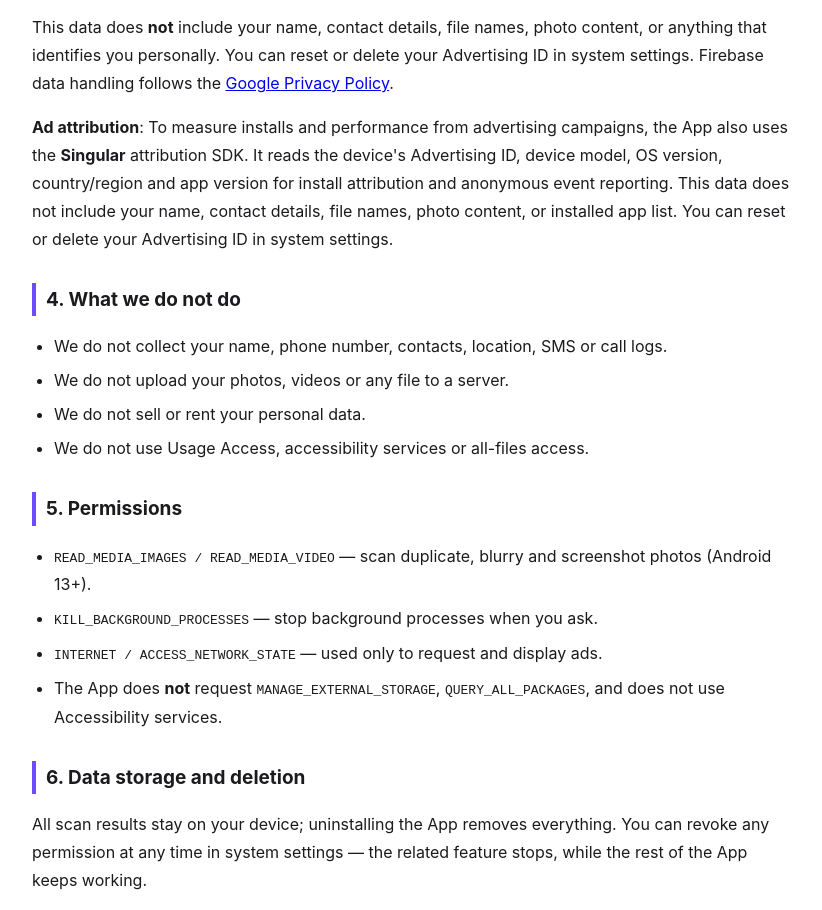
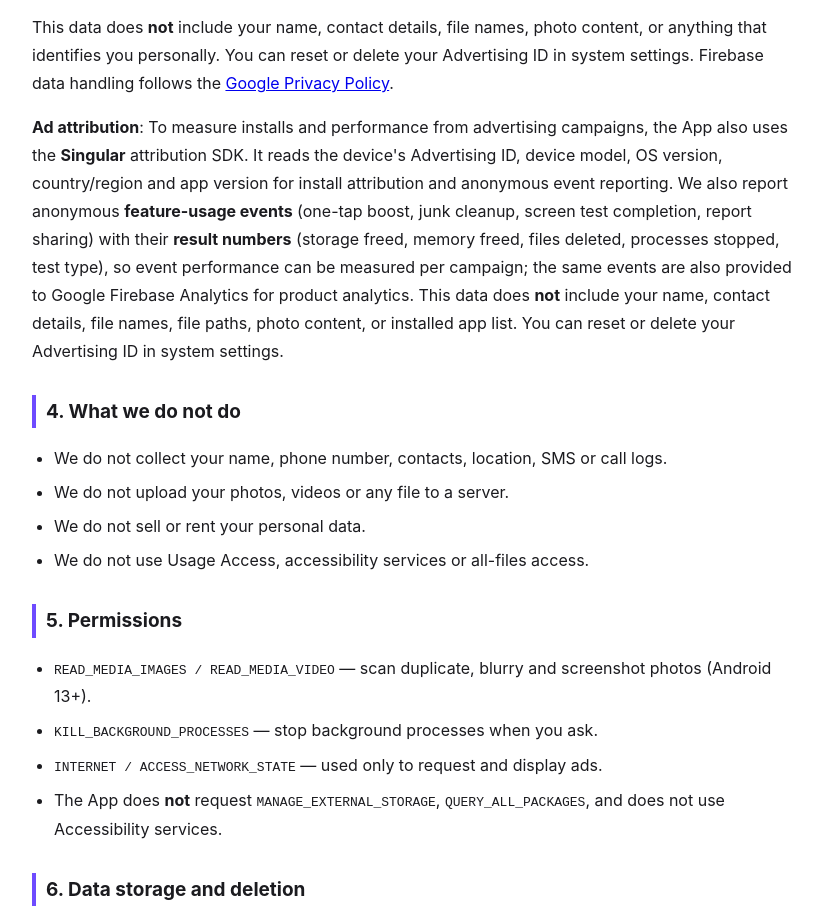
Before and after one commit to zhaiyb1/snapclean-privacy, a plain HTML site: page index.html in a window 1280 px wide. Shown: the part 1278-2188 px from the top of the page, without its empty margins (228-1050 px from the left). Drawn offline with Linux system fonts and the light colour scheme.

Commit message:
Disclose event-level attribution data in privacy policy

```diff
--- a/index.html
+++ b/index.html
@@ -53,7 +53,7 @@
 </ul>
 <p>This data does <strong>not</strong> include your name, contact details, file names, photo content, or anything that identifies you personally. You can reset or delete your Advertising ID in system settings. Firebase data handling follows the <a href="https://policies.google.com/privacy" target="_blank" rel="noopener">Google Privacy Policy</a>.</p>
 
-<p><strong>Ad attribution</strong>: To measure installs and performance from advertising campaigns, the App also uses the <strong>Singular</strong> attribution SDK. It reads the device's Advertising ID, device model, OS version, country/region and app version for install attribution and anonymous event reporting. This data does not include your name, contact details, file names, photo content, or installed app list. You can reset or delete your Advertising ID in system settings.</p>
+<p><strong>Ad attribution</strong>: To measure installs and performance from advertising campaigns, the App also uses the <strong>Singular</strong> attribution SDK. It reads the device's Advertising ID, device model, OS version, country/region and app version for install attribution and anonymous event reporting. We also report anonymous <strong>feature-usage events</strong> (one-tap boost, junk cleanup, screen test completion, report sharing) with their <strong>result numbers</strong> (storage freed, memory freed, files deleted, processes stopped, test type), so event performance can be measured per campaign; the same events are also provided to Google Firebase Analytics for product analytics. This data does <strong>not</strong> include your name, contact details, file names, file paths, photo content, or installed app list. You can reset or delete your Advertising ID in system settings.</p>
 
 <h2 data-page-node-id="M9gQAlffb6j6CcNgGvv4rB">4. What we do not do</h2>
 <ul data-page-node-id="kHvthJ6JMGb3kMlsjI1sJQ">
```
Also changed, not shown: privacy-policy-en.html (+1 -1 lines), privacy-policy.html (+1 -1 lines).
